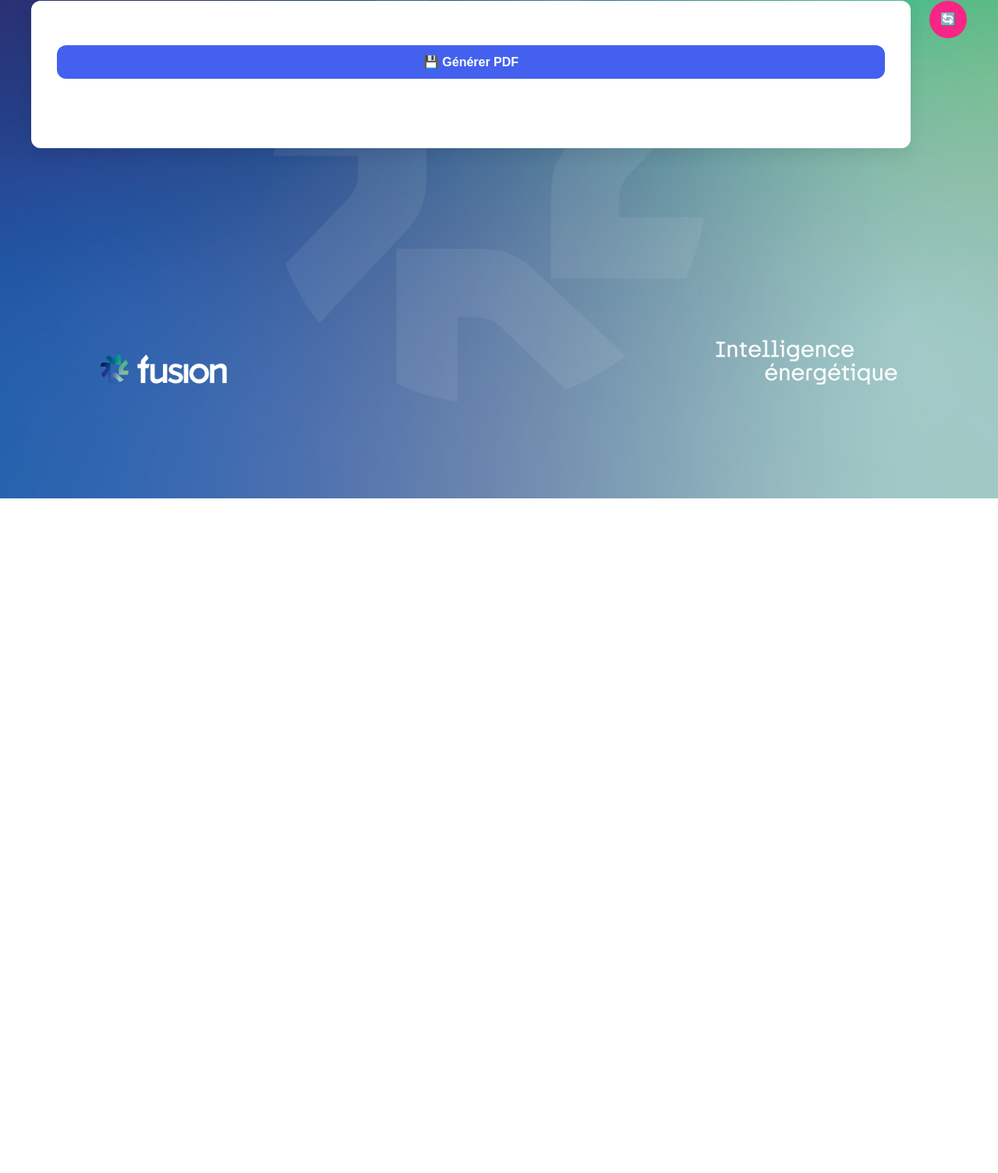
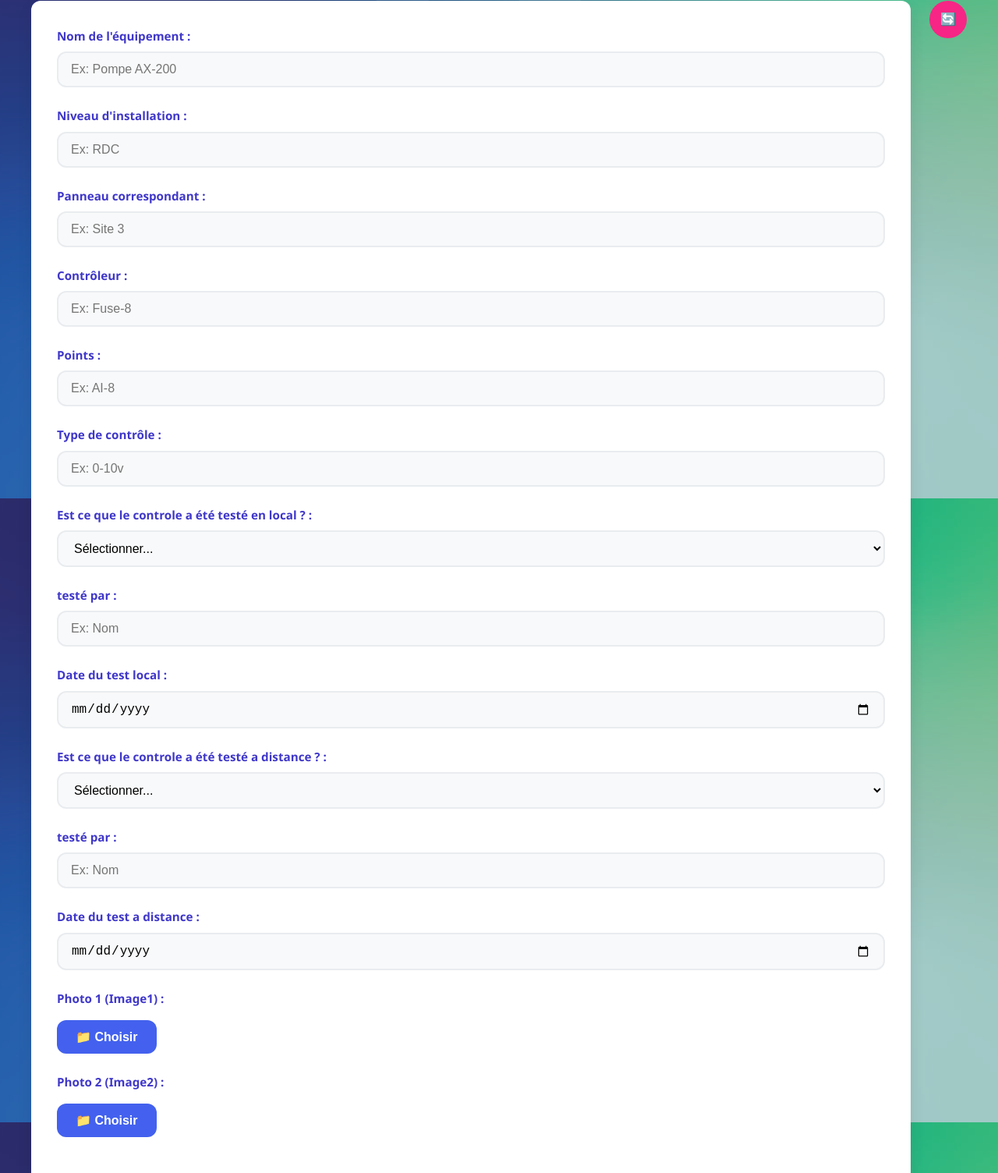
Before and after one commit to brizeguillaume/auto-controle-equipement, a plain HTML site: page index.html in a window 1280 px wide. Shown: the part 161-1665 px from the top of the page at 78% size. Before the commit the page ends 800 px from the top, so only its background shows below. Drawn offline with Linux system fonts and the light colour scheme.

Commit message:
Update index.html

```diff
--- a/index.html
+++ b/index.html
@@ -276,6 +276,103 @@
             <div class="form-container">
                 <!-- [Vos champs de formulaire existants restent identiques] -->
                 <!-- ... -->
+                 <div class="form-group">
+                    <label for="equipmentName">Nom de l'équipement :</label>
+                    <input type="text" id="equipmentName" required placeholder="Ex: Pompe AX-200">
+                </div>
+
+                <div class="form-group">
+                    <label for="Niveau">Niveau d'installation :</label>
+                    <input type="text" id="Niveau" required placeholder="Ex: RDC">
+                </div>
+
+                <div class="form-group">
+                    <label for="panneau">Panneau correspondant :</label>
+                    <input type="text" id="panneau" required placeholder="Ex: Site 3">
+                </div>
+
+                <div class="form-group">
+                    <label for="controleur">Contrôleur :</label>
+                    <input type="text" id="controleur" required placeholder="Ex: Fuse-8">
+                </div>
+
+                <div class="form-group">
+                    <label for="points">Points :</label>
+                    <input type="text" id="points" required placeholder="Ex: AI-8">
+                </div>
+
+                <div class="form-group">
+                    <label for="typeControle">Type de contrôle :</label>
+                    <input type="text" id="typeControle" required placeholder="Ex: 0-10v">
+                </div>
+
+                <div class="form-group">
+                    <label for="testlocal">Est ce que le controle a été testé en local ? :</label>
+                    <select id="testlocal" required>
+                        <option value="">Sélectionner...</option>
+                        <option value="Oui">Oui</option>
+                        <option value="Non">Non</option>
+                    </select>
+                </div>
+
+                <div class="form-group">
+                    <label for="nomtestlocal">testé par :</label>
+                    <input type="text" id="nomtestlocal" required placeholder="Ex: Nom">
+                </div>
+
+                <div class="form-group">
+                    <label for="datetestlocal">Date du test local :</label>
+                    <input type="date" id="datetestlocal" required>
+                </div>
+
+                <div class="form-group">
+                    <label for="testext">Est ce que le controle a été testé a distance ? :</label>
+                    <select id="testext" required>
+                        <option value="">Sélectionner...</option>
+                        <option value="Oui">Oui</option>
+                        <option value="Non">Non</option>
+                    </select>
+                </div>
+
+                <div class="form-group">
+                    <label for="nomtestext">testé par :</label>
+                    <input type="text" id="nomtestext" required placeholder="Ex: Nom">
+                </div>
+
+                <div class="form-group">
+                    <label for="datetestext">Date du test a distance :</label>
+                    <input type="date" id="datetestext" required>
+                </div>
+
+                <div class="form-group">
+                    <label>Photo 1 (Image1) :</label>
+                    <div class="photo-options">
+                        <div class="photo-buttons">
+                            <button class="btn btn-primary" onclick="handlePhotoChoice('photo1')">
+                                <span>📁 Choisir</span>
+                            </button>
+
+                        </div>
+                        <input type="file" id="photo1Input" accept="image/*" onchange="previewPhoto(this, 'photo1Preview')" hidden>
+                        <img id="photo1Preview" class="photo-preview">
+                        <input type="hidden" id="photo1Data">
+                    </div>
+                </div>
+
+                <div class="form-group">
+                    <label>Photo 2 (Image2) :</label>
+                    <div class="photo-options">
+                        <div class="photo-buttons">
+                            <button class="btn btn-primary" onclick="handlePhotoChoice('photo2')">
+                                <span>📁 Choisir</span>
+                            </button>
+
+                        </div>
+                        <input type="file" id="photo2Input" accept="image/*" onchange="previewPhoto(this, 'photo2Preview')" hidden>
+                        <img id="photo2Preview" class="photo-preview">
+                        <input type="hidden" id="photo2Data">
+                    </div>
+                </div>
 
                 <button id="generateBtn" class="btn btn-primary" style="width: 100%; margin-top: 1.5rem;">
                     <span>💾 Générer PDF</span>
```
